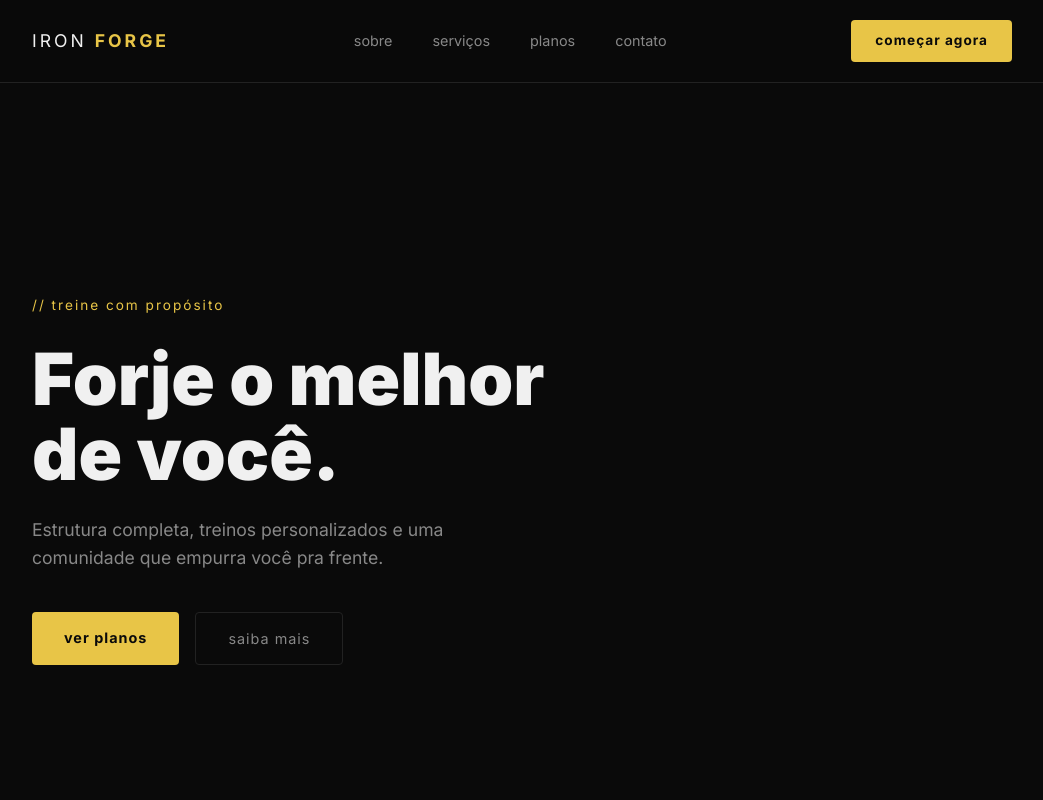
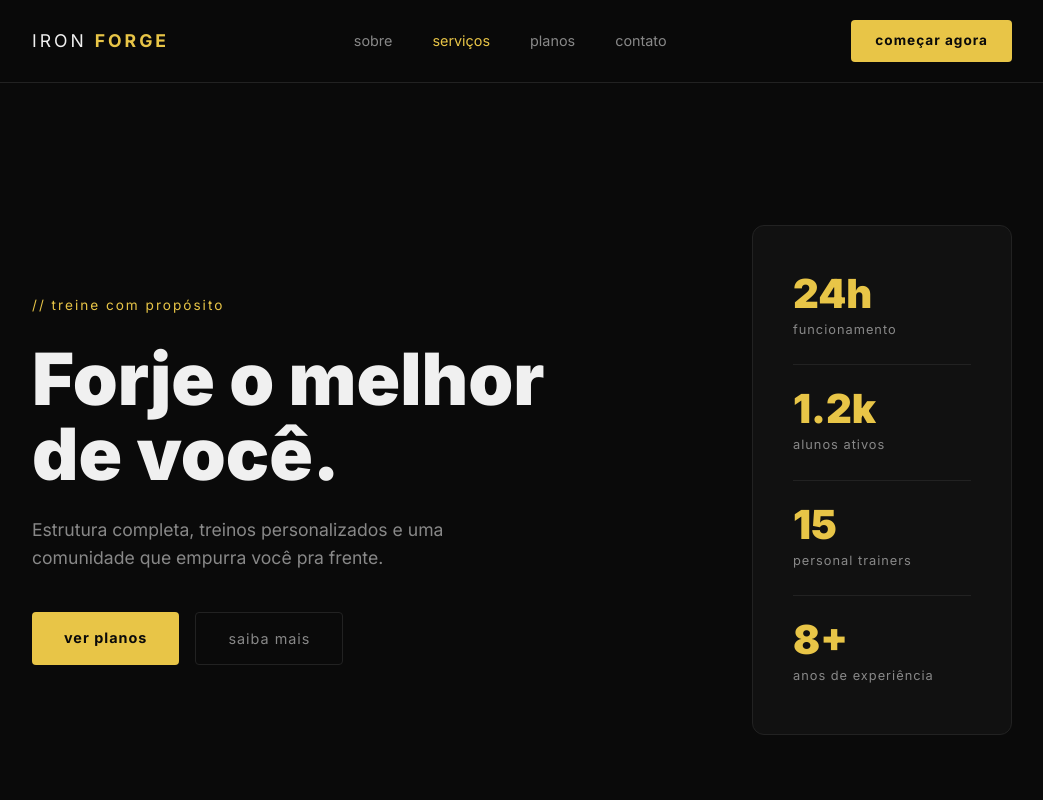
Before and after one commit to RodrigoPBarros/academia-site, a website: page index.html in a window 1280 px wide. Shown: the top 800 px of the page, without its empty margins (118-1161 px from the left). Drawn offline with Linux system fonts and the light colour scheme.

Commit message:
Atualizado(Js ainda tá simples) css ainda da pra melhorar

```diff
--- a/css/style.css
+++ b/css/style.css
@@ -145,12 +145,14 @@ main {
 }
 
 .hero {
+    max-width: 1100px;
+    margin: 0 auto;
+    padding: 100px 60px;
     min-height: 100vh;
     display: flex;
+    justify-content: space-between;
     align-items: center;
-    padding: 0 60px;
-    max-width: 1100px;
-    margin: 0 auto;
+    gap: 60px;
 }
 
 .hero-tag {
@@ -178,6 +180,53 @@ main {
 .hero-btns {
     display: flex;
     gap: 16px;
+}
+
+/* HERO CARD */
+.hero-card {
+    background: var(--bg-card);
+    border: 1px solid var(--border);
+    border-radius: 12px;
+    padding: 48px 40px;
+    display: flex;
+    flex-direction: column;
+    gap: 0;
+    min-width: 260px;
+    flex-shrink: 0;
+}
+
+.hero-card-item {
+    display: flex;
+    flex-direction: column;
+    gap: 6px;
+    padding: 24px 0;
+}
+
+.hero-card-item:first-child {
+    padding-top: 0;
+}
+
+.hero-card-item:last-child {
+    padding-bottom: 0;
+}
+
+.hero-card-numero {
+    font-size: 2.5rem;
+    font-weight: 900;
+    color: var(--accent);
+    line-height: 1;
+}
+
+.hero-card-label {
+    font-size: 0.8rem;
+    color: var(--text-soft);
+    letter-spacing: 1px;
+}
+
+.hero-card-divider {
+    height: 1px;
+    background: var(--border);
+    width: 100%;
 }
 
 /* SEÇÕES */
@@ -450,6 +499,23 @@ footer p {
     font-size: 0.85rem;
 }
 
+/* FADE IN */
+.hero {
+    opacity: 1 !important;
+    transform: none !important;
+}
+
+section {
+    opacity: 0;
+    transform: translateY(20px);
+    transition: opacity 0.6s ease, transform 0.6s ease;
+}
+
+section.visivel {
+    opacity: 1;
+    transform: translateY(0);
+}
+
 /* RESPONSIVO */
 @media (max-width: 768px) {
     header nav {
@@ -459,10 +525,14 @@ footer p {
     header ul { display: none; }
 
     .hero {
-        padding: 0 24px;
+        flex-direction: column;
+        padding: 60px 24px;
+        min-height: auto;
     }
 
     .hero h1 { font-size: 2.8rem; }
+
+    .hero-card { min-width: auto; width: 100%; }
 
     .container { padding: 0 24px; }
 
--- a/index.html
+++ b/index.html
@@ -36,6 +36,27 @@
           <div class="hero-btns">
             <a href="#planos" class="btn-primary">ver planos</a>
             <a href="#sobre" class="btn-secondary">saiba mais</a>
+          </div>
+        </div>
+        <div class="hero-card">
+          <div class="hero-card-item">
+            <span class="hero-card-numero">24h</span>
+            <span class="hero-card-label">funcionamento</span>
+          </div>
+          <div class="hero-card-divider"></div>
+          <div class="hero-card-item">
+            <span class="hero-card-numero">1.2k</span>
+            <span class="hero-card-label">alunos ativos</span>
+          </div>
+          <div class="hero-card-divider"></div>
+          <div class="hero-card-item">
+            <span class="hero-card-numero">15</span>
+            <span class="hero-card-label">personal trainers</span>
+          </div>
+          <div class="hero-card-divider"></div>
+          <div class="hero-card-item">
+            <span class="hero-card-numero">8+</span>
+            <span class="hero-card-label">anos de experiência</span>
           </div>
         </div>
       </section>
--- a/js/main.js
+++ b/js/main.js
@@ -0,0 +1,49 @@
+// ACTIVE NAV NO SCROLL
+const secoes = document.querySelectorAll("section");
+const linksNav = document.querySelectorAll("header nav a");
+
+window.addEventListener("scroll", function () {
+  secoes.forEach(function (secao) {
+    const rect = secao.getBoundingClientRect();
+    if (rect.top >= 0 && rect.top < window.innerHeight / 2) {
+      linksNav.forEach((link) => link.classList.remove("active"));
+      const linkAtivo = document.querySelector(
+        'header nav a[href="#' + secao.id + '"]',
+      );
+      if (linkAtivo) linkAtivo.classList.add("active");
+    }
+  });
+});
+
+// FADE IN NAS SEÇÕES
+const fadeEls = document.querySelectorAll("section");
+
+const observer = new IntersectionObserver(
+  function (entries) {
+    entries.forEach(function (entry) {
+      if (entry.isIntersecting) {
+        entry.target.classList.add("visivel");
+      }
+    });
+  },
+  { threshold: 0.1 },
+);
+
+fadeEls.forEach(function (el) {
+  observer.observe(el);
+});
+
+// SUBMIT DO FORMULÁRIO
+const form = document.querySelector(".contato-form");
+
+form.addEventListener("submit", function (e) {
+  e.preventDefault();
+  const btn = form.querySelector('button[type="submit"]');
+  btn.textContent = "mensagem enviada ✓";
+  btn.style.background = "#4caf50";
+  setTimeout(() => {
+    btn.textContent = "enviar mensagem";
+    btn.style.background = "";
+    form.reset();
+  }, 3000);
+});
```
